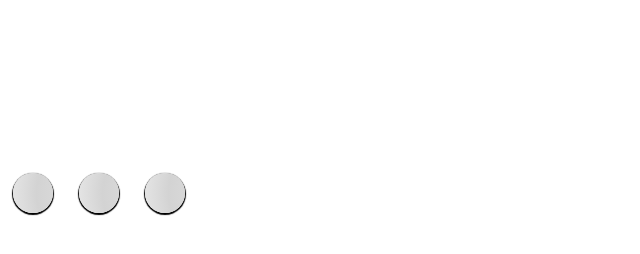
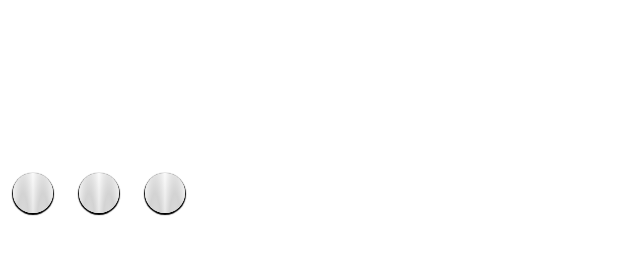
Before and after one commit to gfed53/ui-settings, a website: page index.html in a window 1280 px wide. Shown: the full height of the page, 0-640 px from the left. Drawn offline with nearby package versions, Linux system fonts and the light colour scheme.

Commit message:
adjusted look of spin effect positioning

```diff
--- a/sass/components/components.sass
+++ b/sass/components/components.sass
@@ -6,11 +6,13 @@
 	height: 40px
 	box-shadow: 0 1px 1px 1px black
 	background: radial-gradient(#e2e2e2, lightgrey, #fbfbfb)
-	background-size: 400% 400%
-	background-position: 300% 50%
+	background-size: 50% 350%
+	background-position: 0% 0%
 	//test
 	&:hover
-		background-position: 0% 50%
+		// background-position: 75% 0%
+		background-size: 350% 50%
+
 
 // .activated
 // 	background: radial-gradient(#e2e2e2, lightgrey, #fbfbfb)
```
Also changed, not shown: css/styles.css.
